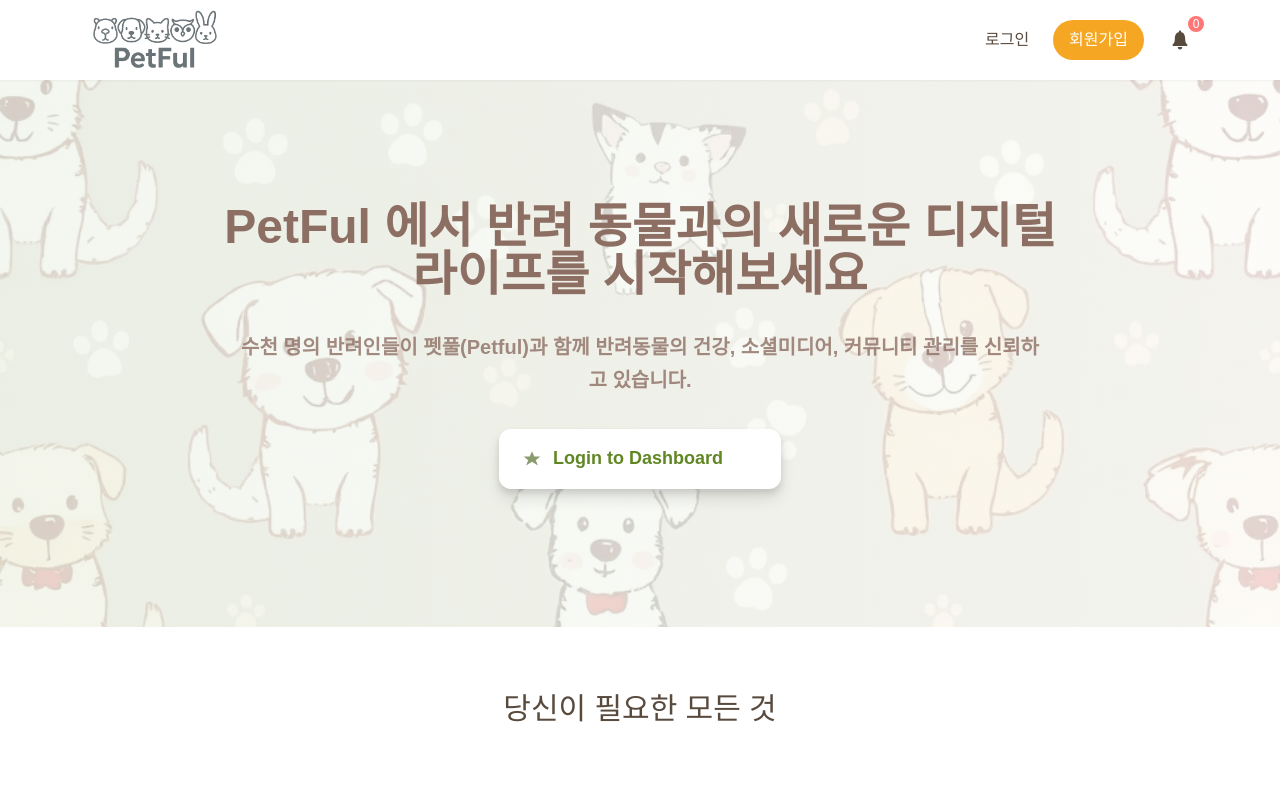
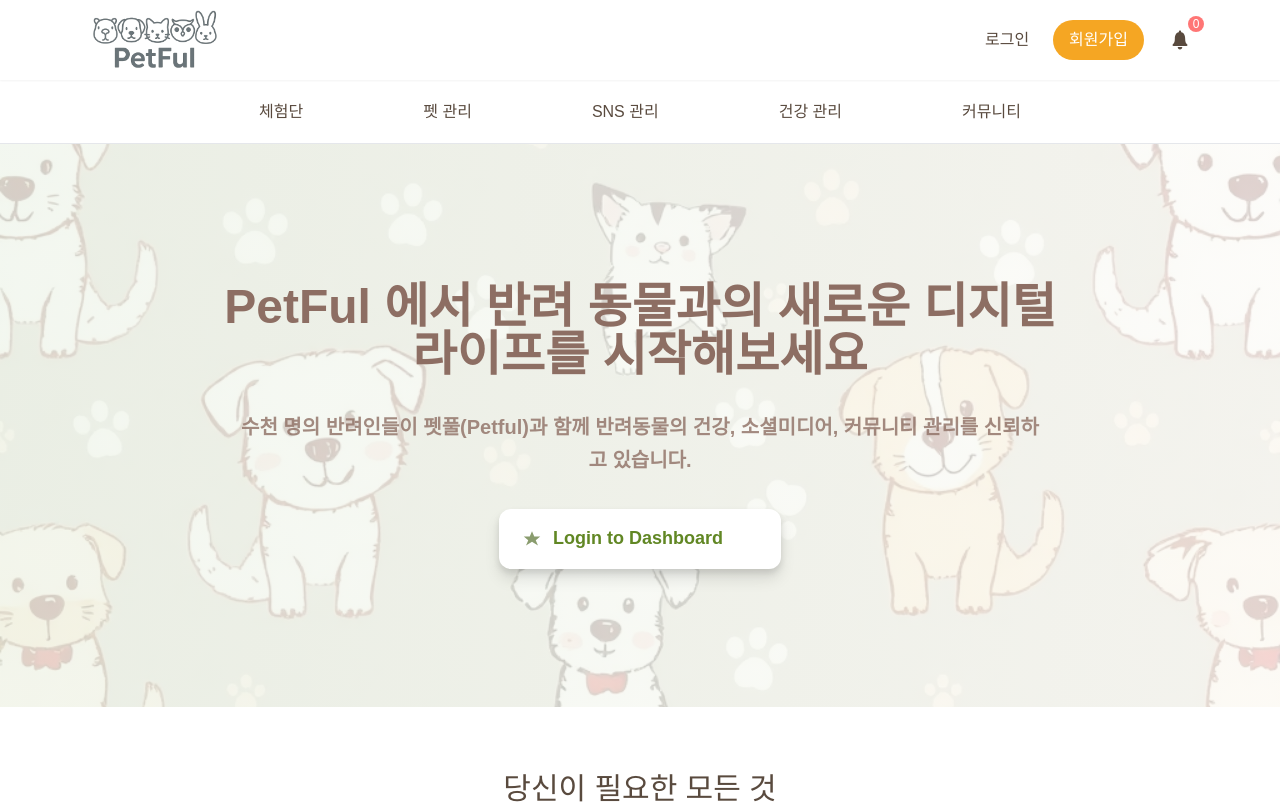
Before and after one commit to backend20250319/BE09-Final-3team-FE, a Next.js app: page / in a window 1280 px wide. Shown: the top 804 px of the page. Built offline with nearby package versions, Linux system fonts and the light colour scheme; a web font is replaced by a local one.

Commit message:
fix: root layout 수정

```diff
--- a/src/app/layout.jsx
+++ b/src/app/layout.jsx
@@ -1,12 +1,12 @@
-'use client';
+"use client";
 import Header from "./components/Header.jsx";
 import Footer from "./components/Footer.jsx";
 import "./styles/globals.css";
-import {usePathname} from "next/navigation";
+import { usePathname } from "next/navigation";
 
 export default function RootLayout({ children }) {
-    const pathname = usePathname();
-    const isAdmin = pathname.startsWith("/admin");
+  const pathname = usePathname();
+  const isAdmin = pathname.startsWith("/admin");
   return (
     <html lang="en">
       <head>
@@ -31,11 +31,9 @@
       <body>
         {!isAdmin && <Header />}
         {isAdmin ? (
-            children
+          children
         ) : (
-            <div className="max-w-7xl mx-auto px-4">
-                {children}
-            </div>
+          <div className="pageWrapper max-w-7xl mx-auto px-4">{children}</div>
         )}
         {!isAdmin && <Footer />}
       </body>
```
Also changed, not shown: 1 other file (tests, documents, lock files or other folders).
